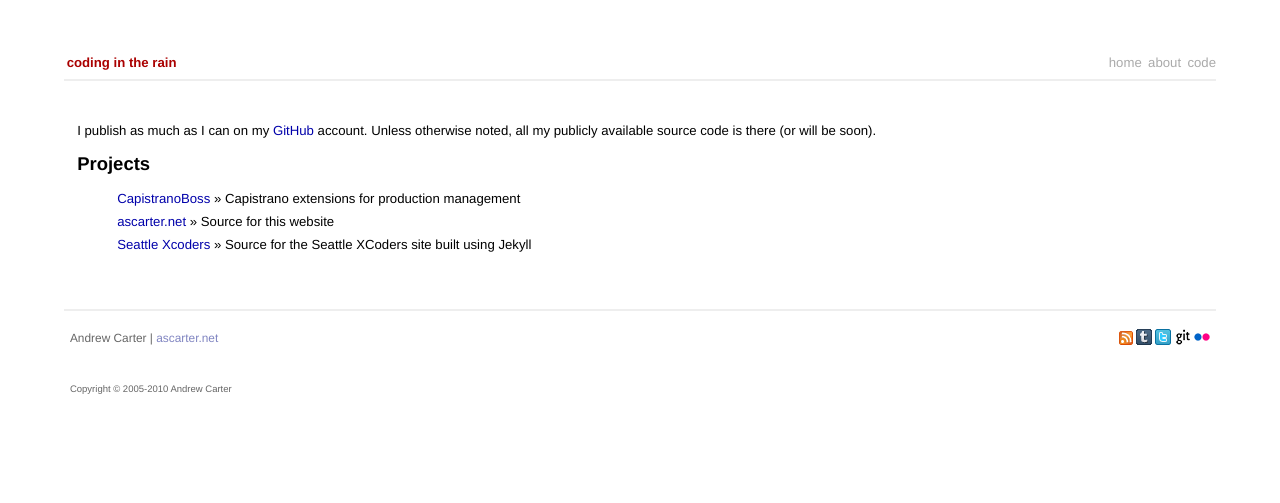
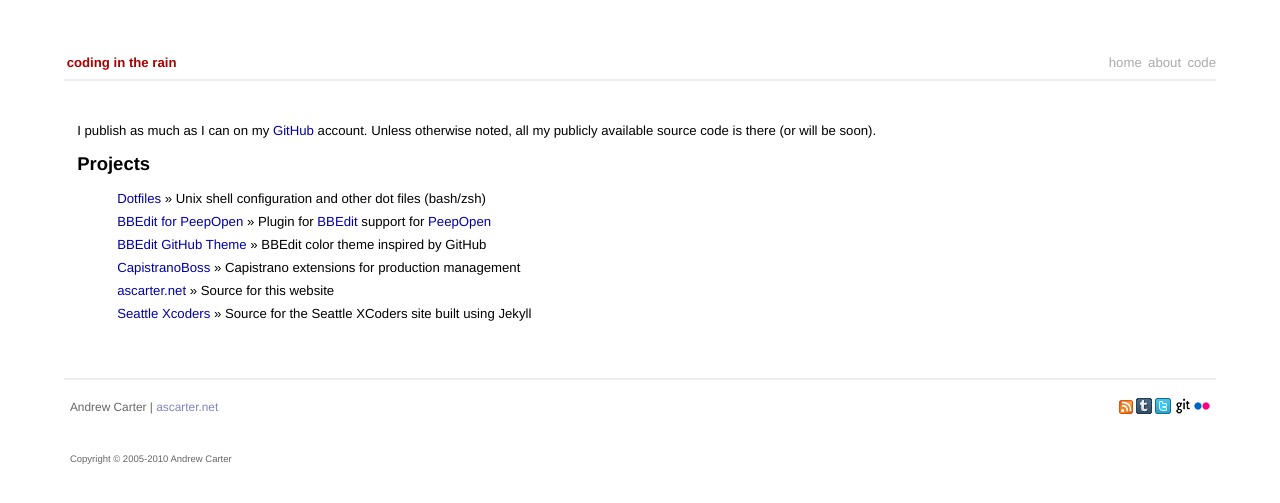
Before and after one commit to ascarter/ascarter.github.io, a Jekyll site: the page built from code.markdown, in a window 1280 px wide. Shown: the top 503 px of the page. Built offline with Jekyll 4.4.1, drawn with Linux system fonts in a browser that asks for light colours.

Commit message:
Update resume, bio, and code links
Reference my employment at Hulu

```diff
--- a/bio.markdown
+++ b/bio.markdown
@@ -5,6 +5,6 @@
 
 <span id="about-portrait"><img src="images/about-portrait.jpg" alt="Portrait of Andrew Carter" /></span>
 
-Andrew Carter is a software engineer with 15 years professional experience. He spent ten years at Microsoft on the SQL Server, bCentral, and Xbox Live teams. Andrew has worked for several Seattle area software companies including Source Labs, Pure Networks, Jobster, and Getty Images. He currently runs a freelance web design firm [Sparse Labs, LLC][sparse] that specializes in Ruby on Rails and mobile development.
+Andrew Carter is a software engineer with 17 years of professional experience. He spent ten years at Microsoft on the SQL Server, bCentral, and Xbox Live teams. Andrew has worked for several Seattle area software companies including Source Labs, Pure Networks, Jobster, and Getty Images. Currently, he is a Principal Software Developer for [Hulu][hulu] for the Seattle R&D office. He specializes in Ruby on Rails, web services, and mobile development.
 
-[sparse]: http://sparselabs.com
+[hulu]: http://hulu.com
--- a/code.markdown
+++ b/code.markdown
@@ -7,6 +7,18 @@
 
 # Projects
 
-* [CapistranoBoss](http://github.com/ascarter/capistrano-boss/) &raquo; Capistrano extensions for production management
-* [ascarter.net](http://github.com/ascarter/ascarter.github.com) &raquo; Source for this website
-* [Seattle Xcoders](http://github.com/xcoders/xcoders.github.com) &raquo; Source for the Seattle XCoders site built using Jekyll
+* [Dotfiles][dotfiles] &raquo; Unix shell configuration and other dot files (bash/zsh)
+* [BBEdit for PeepOpen][bbeditpeep] &raquo; Plugin for [BBEdit][bbedit] support for [PeepOpen][peepopen]
+* [BBEdit GitHub Theme][bbeditgithub] &raquo; BBEdit color theme inspired by GitHub
+* [CapistranoBoss][capboss] &raquo; Capistrano extensions for production management
+* [ascarter.net][ascarternet] &raquo; Source for this website
+* [Seattle Xcoders][xcoders] &raquo; Source for the Seattle XCoders site built using Jekyll
+
+[dotfiles]: https://github.com/ascarter/dotfiles
+[bbeditpeep]: https://github.com/ascarter/PeepOpen-EditorSupport
+[bbedit]: http://barebones.com/products/bbedit/
+[peepopen]: https://peepcode.com/products/peepopen
+[bbeditgithub]: https://github.com/ascarter/bbedit-github-theme
+[capboss]: http://github.com/ascarter/capistrano-boss/
+[ascarternet]: http://github.com/ascarter/ascarter.github.com
+[xcoders]: http://github.com/xcoders/xcoders.github.com
```
Also changed, not shown: resume.markdown (+14 -2 lines).
